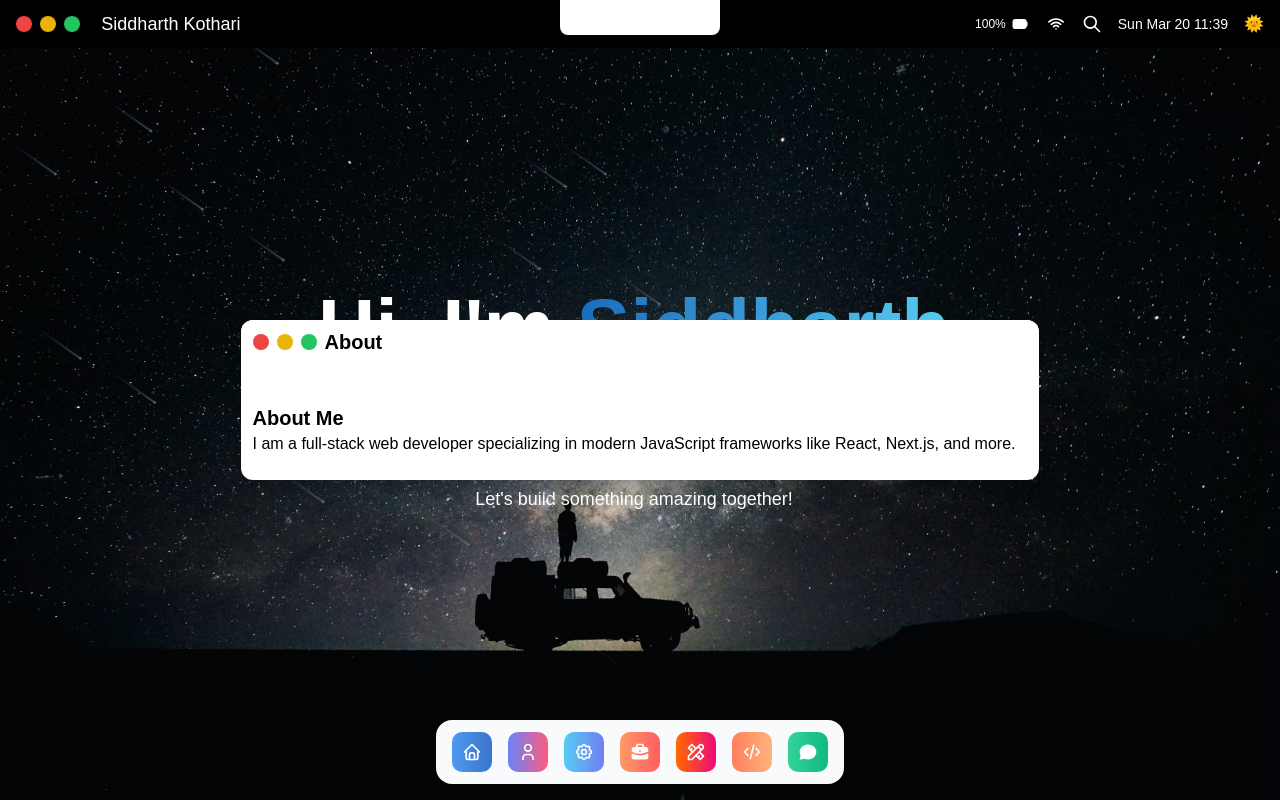
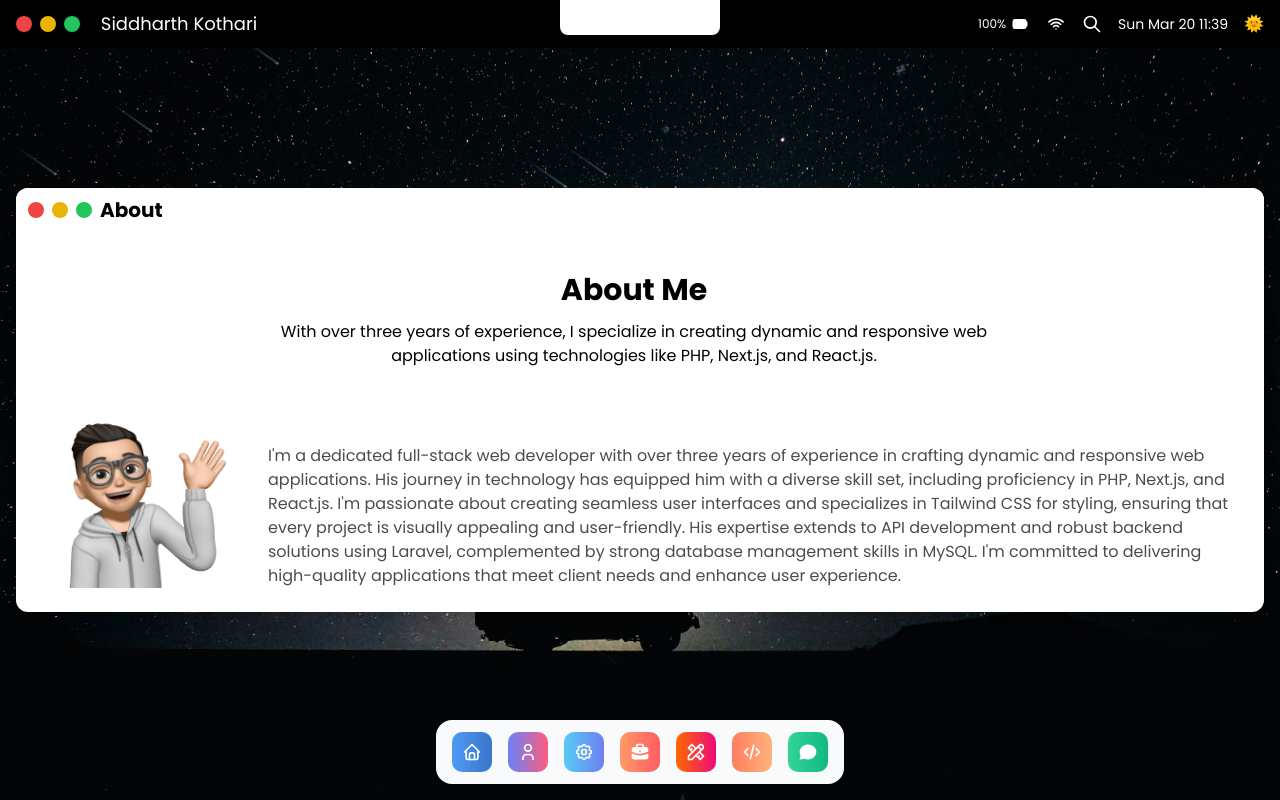
Before and after one commit to siddharth-kothari/portfolio, a Next.js app: page / in a window 1280 px wide. Both pictures are taken after a click on the element 528 px from the left and 752 px from the top of the page. Built offline with nearby package versions, Linux system fonts and the light colour scheme.

Commit message:
added about section

```diff
--- a/app/globals.css
+++ b/app/globals.css
@@ -1,3 +1,5 @@
+@import url('https://fonts.googleapis.com/css2?family=Poppins:ital,wght@0,100;0,200;0,300;0,400;0,500;0,600;0,700;0,800;0,900;1,100;1,200;1,300;1,400;1,500;1,600;1,700;1,800;1,900&display=swap');
+
 @tailwind base;
 @tailwind components;
 @tailwind utilities;
--- a/app/layout.tsx
+++ b/app/layout.tsx
@@ -13,7 +13,7 @@ export default function RootLayout({
 }>) {
   return (
     <html lang="en">
-      <body>
+      <body className="font-poppins">
         {children}
       </body>
     </html>
--- /dev/null
+++ b/components/About.tsx
@@ -0,0 +1,25 @@
+import Image from "next/image";
+import React from "react";
+
+const About = () => {
+  return (
+    <div className="max-w-7xl">
+      <h2 className="text-3xl text-center font-bold mb-3">About Me</h2>
+      <p className="max-w-3xl text-center mb-5 mx-auto">
+        With over three years of experience, I specialize in creating dynamic and responsive web applications using technologies like PHP, Next.js, and React.js.
+      </p>
+      <div className="block md:flex gap-10 items-end">
+        <Image
+            src="/avatar.png"
+            alt="Siddharth's Avatar"
+            width={200}
+            height={200}
+            className="mx-auto mb-5 md:mb-0"
+        />
+        <p className="opacity-70">I&apos;m a dedicated full-stack web developer with over three years of experience in crafting dynamic and responsive web applications. His journey in technology has equipped him with a diverse skill set, including proficiency in PHP, Next.js, and React.js. I&apos;m passionate about creating seamless user interfaces and specializes in Tailwind CSS for styling, ensuring that every project is visually appealing and user-friendly. His expertise extends to API development and robust backend solutions using Laravel, complemented by strong database management skills in MySQL. I&apos;m committed to delivering high-quality applications that meet client needs and enhance user experience.</p>
+      </div>
+    </div>
+  );
+};
+
+export default About;
--- a/components/FolderPopup.tsx
+++ b/components/FolderPopup.tsx
@@ -4,6 +4,7 @@ import { motion } from "framer-motion";
 import { Experience } from "./Experience";
 import { IconCaretUpDownFilled, IconMinus, IconX } from "@tabler/icons-react";
 import { useEffect, useState } from "react";
+import About from "./About";
 
 interface FolderPopupProps {
   folder: string;
@@ -70,13 +71,7 @@ const FolderPopup = ({ folder, closeFolder }: FolderPopupProps) => {
         );
       case "about":
         return (
-          <div>
-            <h2 className="text-xl font-bold max-w-7xl">About Me</h2>
-            <p>
-              I am a full-stack web developer specializing in modern JavaScript
-              frameworks like React, Next.js, and more.
-            </p>
-          </div>
+          <About />
         );
       case "skills":
         return (
--- a/components/Introduction.tsx
+++ b/components/Introduction.tsx
@@ -2,7 +2,7 @@
 const Introduction = () => {
     return (
       <section className="flex flex-col items-center justify-center text-center p-4">
-        <h1 className="font-black text-white lg:text-[80px] sm:text-[60px] xs:text-[50px] text-[40px] lg:leading-[98px] mt-2">
+        <h1 className="font-bold text-white lg:text-[80px] sm:text-[60px] xs:text-[50px] text-[40px] lg:leading-[98px] mt-2">
           Hi, I'm <span className="bg-gradient-to-r from-[#1c6bbd] to-[#56ccf2] text-transparent bg-clip-text">Siddharth</span>
         </h1>
         <p className="text-xl mb-6 text-white max-w-3xl">
--- a/tailwind.config.ts
+++ b/tailwind.config.ts
@@ -9,6 +9,9 @@ export default {
   ],
   theme: {
     extend: {
+      fontFamily: {
+        poppins: ['Poppins', 'sans-serif'], // Add Poppins as a custom font
+      },
       animation: {
         "meteor-effect": "meteor 5s linear infinite",
       },
```
Also changed, not shown: public/avatar.png (added).
